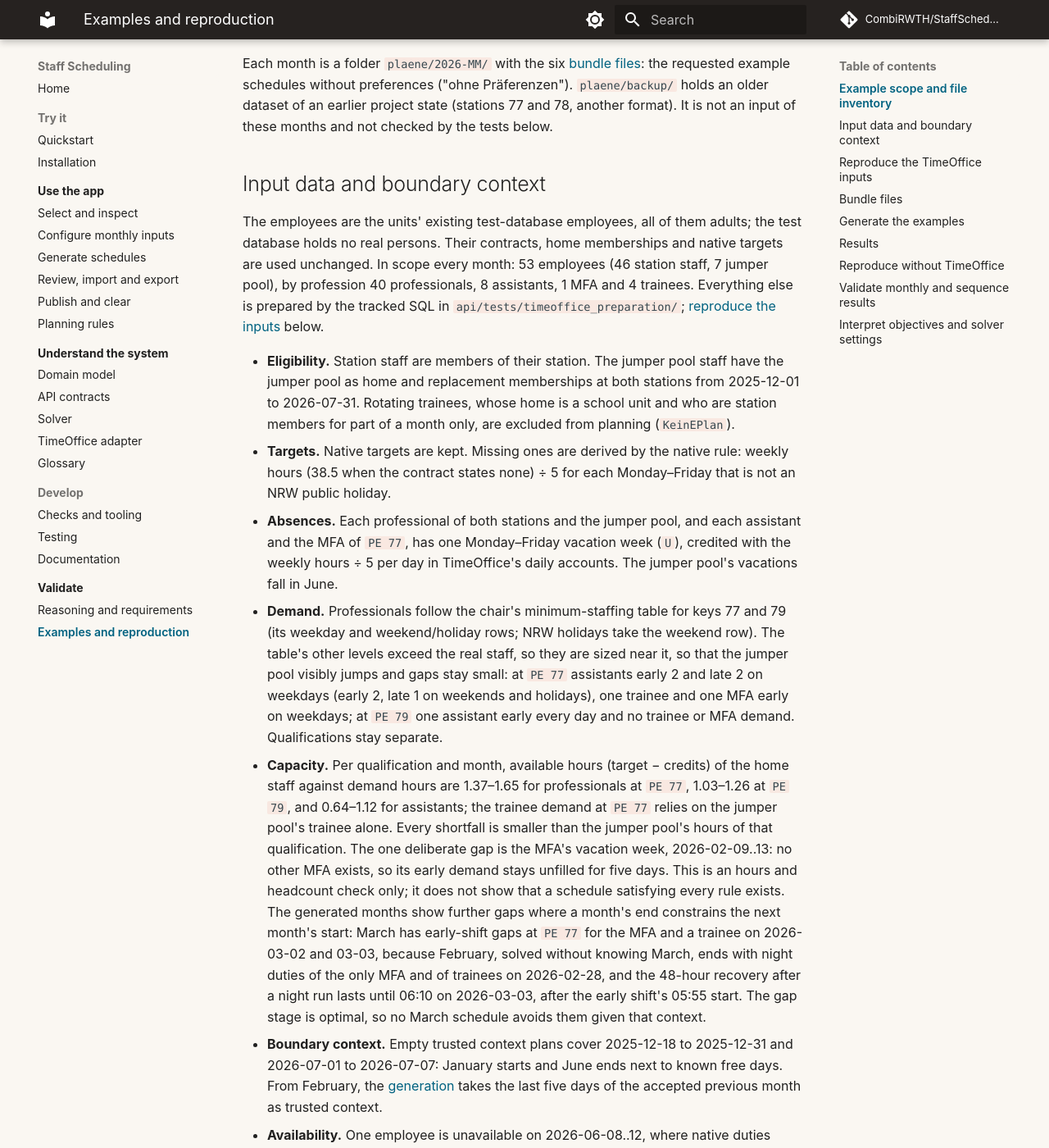
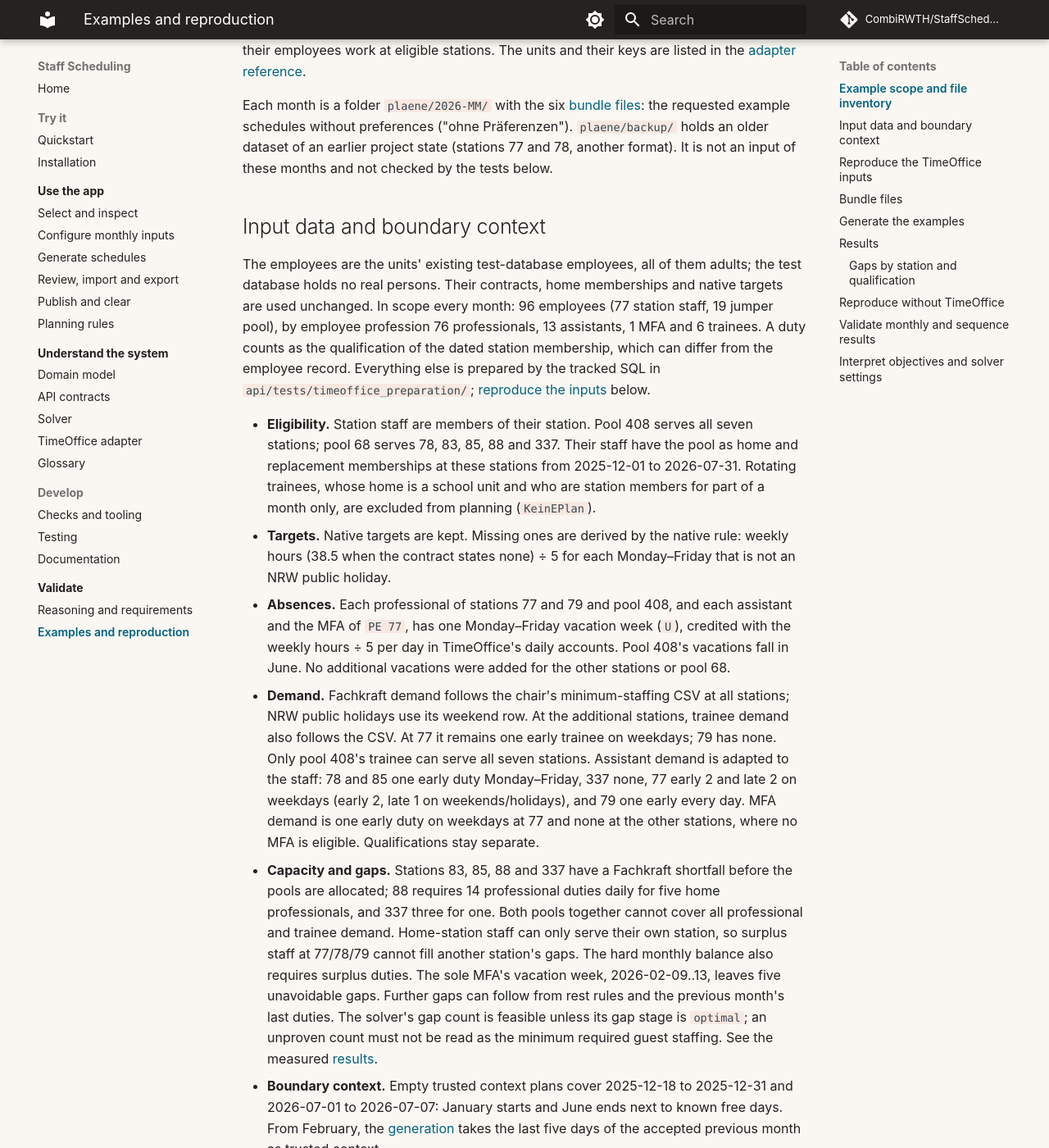
Before and after one commit to CombiRWTH/StaffScheduling, an MkDocs documentation site: the page built from docs/source/validation/examples.md, in a window 1280 px wide and 1400 px high, scrolled down 456 px. Shown: the whole window at 82% size. Built offline with MkDocs 1.6.1 and Material for MkDocs 9.7.7, drawn with Linux system fonts in a browser that asks for light colours; comment, search, counter and statistics services are not loaded; some of the changed text lies outside the part shown.

Commit message:
docs(examples): document all-station results and reproduction

````diff
--- a/docs/source/validation/examples.md
+++ b/docs/source/validation/examples.md
@@ -6,22 +6,22 @@
 
 ## Example scope and file inventory
 
-Stations `PE 77` and `PE 79` of the TimeOffice test database and their jumper pool `PE 408`, planned together for each month from January to June 2026: twelve station months. The units and their keys are listed in the [adapter reference](../architecture/timeoffice.md#prepared-units).
+Stations `PE 77`, `PE 78`, `PE 79`, `PE 83`, `PE 85`, `PE 88` and `PE 337` of the TimeOffice test database with jumper pools `PE 408` and `PE 68`, planned together for each month from January to June 2026: 42 station months. The pools receive no schedule of their own; their employees work at eligible stations. The units and their keys are listed in the [adapter reference](../architecture/timeoffice.md#prepared-units).
 
 Each month is a folder `plaene/2026-MM/` with the six [bundle files](#bundle-files): the requested example schedules without preferences ("ohne Präferenzen"). `plaene/backup/` holds an older dataset of an earlier project state (stations 77 and 78, another format). It is not an input of these months and not checked by the tests below.
 
 ## Input data and boundary context
 
-The employees are the units' existing test-database employees, all of them adults; the test database holds no real persons. Their contracts, home memberships and native targets are used unchanged. In scope every month: 53 employees (46 station staff, 7 jumper pool), by profession 40 professionals, 8 assistants, 1 MFA and 4 trainees. Everything else is prepared by the tracked SQL in `api/tests/timeoffice_preparation/`; [reproduce the inputs](#reproduce-the-timeoffice-inputs) below.
+The employees are the units' existing test-database employees, all of them adults; the test database holds no real persons. Their contracts, home memberships and native targets are used unchanged. In scope every month: 96 employees (77 station staff, 19 jumper pool), by employee profession 76 professionals, 13 assistants, 1 MFA and 6 trainees. A duty counts as the qualification of the dated station membership, which can differ from the employee record. Everything else is prepared by the tracked SQL in `api/tests/timeoffice_preparation/`; [reproduce the inputs](#reproduce-the-timeoffice-inputs) below.
 
-- **Eligibility.** Station staff are members of their station. The jumper pool staff have the jumper pool as home and replacement memberships at both stations from 2025-12-01 to 2026-07-31. Rotating trainees, whose home is a school unit and who are station members for part of a month only, are excluded from planning (`KeinEPlan`).
+- **Eligibility.** Station staff are members of their station. Pool 408 serves all seven stations; pool 68 serves 78, 83, 85, 88 and 337. Their staff have the pool as home and replacement memberships at these stations from 2025-12-01 to 2026-07-31. Rotating trainees, whose home is a school unit and who are station members for part of a month only, are excluded from planning (`KeinEPlan`).
 - **Targets.** Native targets are kept. Missing ones are derived by the native rule: weekly hours (38.5 when the contract states none) ÷ 5 for each Monday–Friday that is not an NRW public holiday.
-- **Absences.** Each professional of both stations and the jumper pool, and each assistant and the MFA of `PE 77`, has one Monday–Friday vacation week (`U`), credited with the weekly hours ÷ 5 per day in TimeOffice's daily accounts. The jumper pool's vacations fall in June.
-- **Demand.** Professionals follow the chair's minimum-staffing table for keys 77 and 79 (its weekday and weekend/holiday rows; NRW holidays take the weekend row). The table's other levels exceed the real staff, so they are sized near it, so that the jumper pool visibly jumps and gaps stay small: at `PE 77` assistants early 2 and late 2 on weekdays (early 2, late 1 on weekends and holidays), one trainee and one MFA early on weekdays; at `PE 79` one assistant early every day and no trainee or MFA demand. Qualifications stay separate.
-- **Capacity.** Per qualification and month, available hours (target − credits) of the home staff against demand hours are 1.37–1.65 for professionals at `PE 77`, 1.03–1.26 at `PE 79`, and 0.64–1.12 for assistants; the trainee demand at `PE 77` relies on the jumper pool's trainee alone. Every shortfall is smaller than the jumper pool's hours of that qualification. The one deliberate gap is the MFA's vacation week, 2026-02-09..13: no other MFA exists, so its early demand stays unfilled for five days. This is an hours and headcount check only; it does not show that a schedule satisfying every rule exists. The generated months show further gaps where a month's end constrains the next month's start: March has early-shift gaps at `PE 77` for the MFA and a trainee on 2026-03-02 and 03-03, because February, solved without knowing March, ends with night duties of the only MFA and of trainees on 2026-02-28, and the 48-hour recovery after a night run lasts until 06:10 on 2026-03-03, after the early shift's 05:55 start. The gap stage is optimal, so no March schedule avoids them given that context.
+- **Absences.** Each professional of stations 77 and 79 and pool 408, and each assistant and the MFA of `PE 77`, has one Monday–Friday vacation week (`U`), credited with the weekly hours ÷ 5 per day in TimeOffice's daily accounts. Pool 408's vacations fall in June. No additional vacations were added for the other stations or pool 68.
+- **Demand.** Fachkraft demand follows the chair's minimum-staffing CSV at all stations; NRW public holidays use its weekend row. At the additional stations, trainee demand also follows the CSV. At 77 it remains one early trainee on weekdays; 79 has none. Only pool 408's trainee can serve all seven stations. Assistant demand is adapted to the staff: 78 and 85 one early duty Monday–Friday, 337 none, 77 early 2 and late 2 on weekdays (early 2, late 1 on weekends/holidays), and 79 one early every day. MFA demand is one early duty on weekdays at 77 and none at the other stations, where no MFA is eligible. Qualifications stay separate.
+- **Capacity and gaps.** Stations 83, 85, 88 and 337 have a Fachkraft shortfall before the pools are allocated; 88 requires 14 professional duties daily for five home professionals, and 337 three for one. Both pools together cannot cover all professional and trainee demand. Home-station staff can only serve their own station, so surplus staff at 77/78/79 cannot fill another station's gaps. The hard monthly balance also requires surplus duties. The sole MFA's vacation week, 2026-02-09..13, leaves five unavoidable gaps. Further gaps can follow from rest rules and the previous month's last duties. The solver's gap count is feasible unless its gap stage is `optimal`; an unproven count must not be read as the minimum required guest staffing. See the measured [results](#results).
 - **Boundary context.** Empty trusted context plans cover 2025-12-18 to 2025-12-31 and 2026-07-01 to 2026-07-07: January starts and June ends next to known free days. From February, the [generation](#generate-the-examples) takes the last five days of the accepted previous month as trusted context.
 - **Availability.** One employee is unavailable on 2026-06-08..12, where native duties remain in the June target plan; two employees may work only early (2026-03-10) or early and intermediate shifts (2026-04-14).
-- **Not included.** Stations 78, 83, 85, 88 and 337 and jumper pool 68: the [preparation](../architecture/timeoffice.md#prepared-units) now covers them too, but these months were generated before. Also special capabilities, replacement memberships of station staff and history before 2025-12-18. Annual free Sundays need the whole year and cannot be assessed from this data.
+- **Not included.** Special capabilities, replacement memberships of station staff and history before 2025-12-18. Annual free Sundays need the whole year and cannot be assessed from this data.
 
 ## Reproduce the TimeOffice inputs
 
@@ -32,7 +32,7 @@
 TIMEOFFICE_PREPARATION=apply just test-timeoffice      # prepare a copy that lacks the inputs, then verify again
 ```
 
-The verification runs each preparation file in one transaction, fails on any read-back other than `ok` = 1 or any write that would change a row, and rolls back. Apply commits the files in order; each is committed only when its read-back is ok, and a failing file stops the run with the later files unapplied. Then open **Mitarbeiter** for both stations and each month: the inspection must be complete. There is no reverse script; on a shared database, record what a first apply writes before running it.
+The verification runs each preparation file in one transaction, fails on any read-back other than `ok` = 1 or any write that would change a row, and rolls back. Apply commits the files in order; each is committed only when its read-back is ok, and a failing file stops the run with the later files unapplied. Then open **Mitarbeiter** for all seven stations and each month: the inspection must be complete. There is no reverse script; on a shared database, record what a first apply writes before running it.
 
 ## Bundle files
 
@@ -67,24 +67,40 @@
 PLAENE_GENERATION=write just test-timeoffice tests/test_examples.py
 ```
 
-The command generates January to June in order, each month read from TimeOffice for stations 77 and 79 like a generation in the webapp and solved for 300 seconds with the default solver settings. TimeOffice is only read; nothing is written back. The inputs are used as read, wishes included; the examples are without preferences because the prepared inputs hold no wishes. From February, the month's trusted context is the last five days of the accepted previous month, in place of TimeOffice context plans, which exist only before January and after June. A month is written only when its check is accepted; otherwise the run stops with the month's status and blocking items. An existing month folder is kept and serves as the next month's context, so a run continues after the last written month; delete a month's folder and the later ones to generate them again. The run ends with the validation below.
+The command generates January to June in order, each month read from TimeOffice for stations 77, 78, 79, 83, 85, 88 and 337 like a generation in the webapp and solved for 1,800 seconds with the default solver settings. TimeOffice is only read; nothing is written back. The inputs are used as read, wishes included; the examples are without preferences because the prepared inputs hold no wishes. From February, the month's trusted context is the last five days of the accepted previous month, in place of TimeOffice context plans, which exist only before January and after June. A month is written only when its check is accepted; otherwise the run stops with the month's status and blocking items. An existing month folder for these seven stations is kept and serves as the next month's context; a folder for another selection is rejected, so a run continues after the last written month; delete a month's folder and the later ones to generate them again. The run ends with the validation below.
 
 ## Results
 
-The months, generated on 2026-10-02 at revision `4b6b2fa` (the generation code; the inputs come from the prepared test database), 300 seconds per month, default solver settings, in the API image (Linux arm64 container on macOS). Health events count six-day windows, backward transitions, isolated workdays and back-to-back worked weekends; the balance is the sum of absolute monthly balances. Every month's check is `accepted` with 0 findings, its gap stage is optimal and no station-origin employee transfers.
+Generated on 2026-10-05 with the seven-station generation settings committed in `f3c6262`, 1,800 seconds per month, default solver settings, in the API image (Linux arm64 container on macOS). Every month includes 96 employees, is wish-free, and is **accepted** with 0 findings. No station-origin employee transfers. Health events count six-day windows, backward transitions, isolated workdays and back-to-back worked weekends; balance is the sum of absolute monthly balances.
 
-| Month | Duties | Jumper pool duties | Gap slots | Health events | Balance minutes | Surplus intermediate |
-| ----- | -----: | -----------------: | --------: | ------------: | --------------: | -------------------: |
-| Jan   |   1042 |                157 |         0 |            34 |             497 |                  219 |
-| Feb   |    951 |                145 |         5 |            72 |            4928 |                  138 |
-| Mar   |   1051 |                160 |         4 |           128 |            5414 |                  121 |
-| Apr   |    991 |                148 |         0 |            64 |            4953 |                  158 |
-| May   |    928 |                138 |         0 |            49 |            1461 |                  198 |
-| Jun   |   1022 |                132 |         0 |            64 |            3384 |                  189 |
+| Month | Duties | Jumper pool duties | Gap slots | Gap bound | Health events | Balance minutes | Surplus intermediate |
+| ----- | -----: | -----------------: | --------: | --------: | ------------: | --------------: | -------------------: |
+| Jan   |   1849 |                326 |       484 |       461 |           290 |           16434 |                  152 |
+| Feb   |   1744 |                309 |       411 |       403 |           317 |           14198 |                  136 |
+| Mar   |   1916 |                346 |       461 |       445 |           525 |           20740 |                  143 |
+| Apr   |   1794 |                310 |       479 |       455 |           257 |           10561 |                  182 |
+| May   |   1614 |                278 |       588 |       548 |           417 |           17619 |                  131 |
+| Jun   |   1831 |                299 |       477 |       456 |           452 |           14876 |                  116 |
 
-On 2026-10-05 the committed months were carried to format 3 without solving again: only the format version and the input digest changed, and `besetzung.csv` and the `qualifikation` column were rendered from the unchanged pair.
+Every gap stage is `feasible`, with the shown proven lower bound. Neither gap counts nor health, balance and surplus scores are proven optimal. A longer January gate improved gaps from 512 at 900 seconds to 484 at 1,800 seconds (bound 461), health from 425 to 290, and balance from 24,409 to 16,434 minutes. The seven-station model therefore uses 1,800 seconds instead of the earlier two-station limit of 300 seconds. The values below are the observed unfilled slots, not a proof of the minimum guest staffing needed. Readiness estimates from hours are approximate: shift lengths and the permitted monthly account deviation affect the attainable number of duties.
 
-February's gaps are the MFA's vacation week and March's follow from February's last nights ([input data](#input-data-and-boundary-context)). The later stages stop at the time limit as `feasible`, so their values are not proven minimal: March's 128 health events include 73 back-to-back worked weekends.
+### Gaps by station and qualification
+
+| Station | Qualification | Jan | Feb | Mar | Apr | May | Jun |
+| ------: | ------------- | --: | --: | --: | --: | --: | --: |
+|      77 | Azubi         |  21 |  19 |  21 |  17 |  18 |  17 |
+|      77 | MFA           |   0 |   5 |   2 |   0 |   0 |   0 |
+|      78 | Azubi         |  60 |  51 |  58 |  57 |  61 |  58 |
+|      78 | Hilfskraft    |   0 |   2 |   0 |   0 |   0 |   0 |
+|      83 | Azubi         |  55 |  52 |  56 |  57 |  59 |  56 |
+|      83 | Fachkraft     |  67 |  51 |  54 |  69 |  90 |  64 |
+|      85 | Azubi         |  54 |  53 |  58 |  56 |  57 |  53 |
+|      85 | Fachkraft     |   4 |   0 |   1 |   1 |  12 |   2 |
+|      88 | Fachkraft     | 143 | 116 | 132 | 148 | 222 | 152 |
+|     337 | Azubi         |  55 |  46 |  52 |  50 |  51 |  53 |
+|     337 | Fachkraft     |  25 |  16 |  27 |  24 |  18 |  22 |
+
+Station 79 has no gaps in any month. Stations 77 and 78 retain trainee gaps; 77's February MFA gaps are its vacation week, and its March MFA gaps on March 2–3 follow the February 28 night duty: the 48-hour recovery ends at 06:10 on March 3, after the early shift's 05:55 start. Station 78 also has two assistant gaps on February 2–3. Stations 83, 85, 88 and 337 retain Fachkraft gaps, largest at 88, as well as trainee gaps where demand exists. Pool 408's trainee is shared across all stations; pool 68 adds no trainee. The [input data](#input-data-and-boundary-context) explains the demand adaptations and structural shortfalls; every missing date and shift is in `gaps.csv`.
 
 ## Reproduce without TimeOffice
 
@@ -94,7 +110,7 @@
 just test -m reproduction tests/test_examples.py
 ```
 
-The reproduction tests solve every committed `input.json` again with the time limit, search workers and seed recorded in its `result.json`, and pass when the new schedule is accepted by the schedule check. A rerun can find another equally valid schedule; byte-identical results are not expected. Each month takes its recorded 300 seconds, about half an hour for all six, so they are not part of `just test`; `-k 2026-03` selects one month. The months were generated without a fixed seed and with CP-SAT's default number of workers, so a rerun on another machine searches differently; what is reproduced is an accepted schedule, not the same objective values.
+The reproduction tests solve every committed `input.json` again with the time limit, search workers and seed recorded in its `result.json`, and pass when the new schedule is accepted by the schedule check. A rerun can find another equally valid schedule; byte-identical results are not expected. Each month takes up to its recorded 1,800 seconds, about three hours for all six, so they are not part of `just test`; `-k 2026-03` selects one month. The months were generated without a fixed seed and with CP-SAT's default number of workers, so a rerun on another machine searches differently; what is reproduced is an accepted schedule, not the same objective values.
 
 Each month's `input.json` carries its own trusted context, so every month solves on its own.
 
@@ -113,7 +129,7 @@
 - `result.json`, `schedule.csv`, `employees.csv`, `besetzung.csv` and `gaps.csv` equal the rendering of the pair, so the tables contain exactly the canonical duties and every participant's account, memberships, availability and credits;
 - the check is **accepted**: no finding and no blocking missing input; a month may contain declared gaps. A duty without an evidenced origin is an eligibility finding. Rejected or incomplete results are reported as _diagnostic result, not an example_;
 - no input holds wishes, so the schedules are without preferences;
-- every month plans the same two stations and jumper pools, with duties at both stations;
+- every month plans the same seven stations and two jumper pools, with duties at every station;
 - consecutive months agree: the trusted context duties of a month on the other month's dates equal that month's schedule (both directions), and the availability of the first date of the later month equals the earlier month's context availability.
 
 Non-blocking open items stay visible in each result's check: the following month's start (checked by the next month with this schedule as context) and annual free Sundays, which need the whole year and are never reported as passed. The committed months pass. Tests with small two-month bundles show that the validator accepts a consistent sequence and reports each kind of problem.
````
Also changed, not shown: plaene/README.md.
